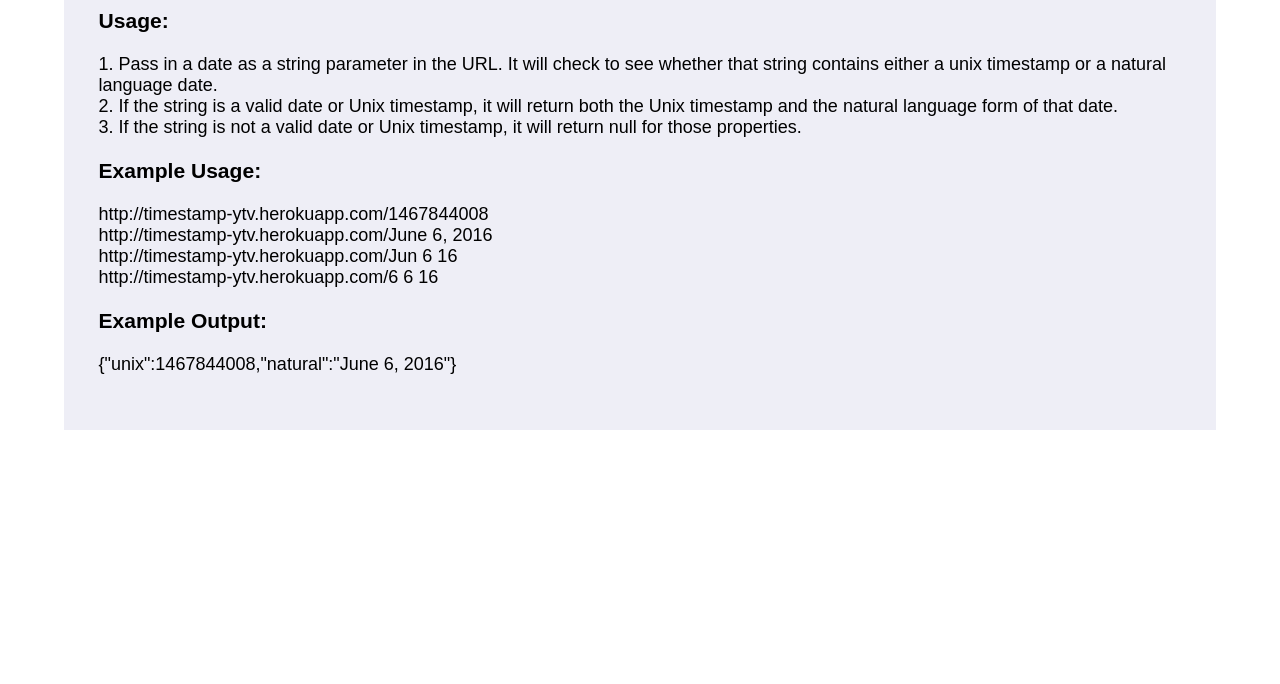
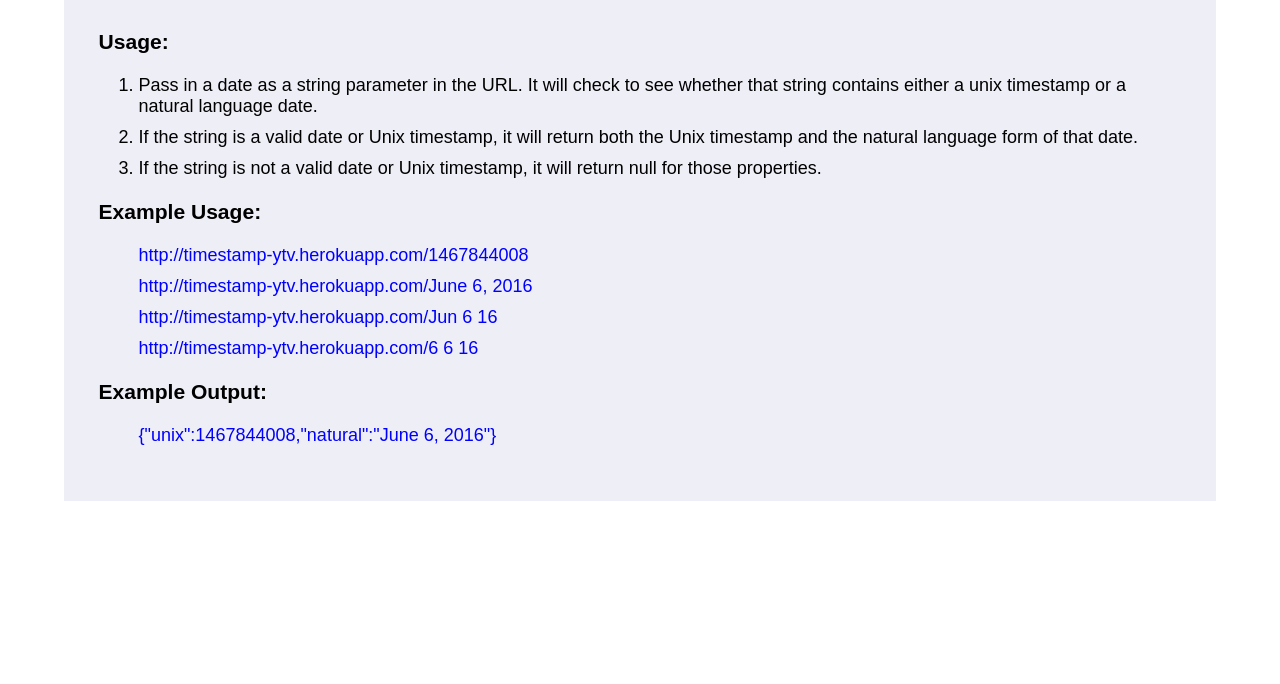
Before and after one commit to ytv/timestamp, a website: page public/index.html in a window 1280 px wide. Shown: the part 116-800 px from the top of the page. Drawn offline with Linux system fonts and the light colour scheme.

Commit message:
Refactored code
Changed tags to list items

```diff
--- a/public/index.html
+++ b/public/index.html
@@ -5,26 +5,30 @@
     <title>Timestamp Microservice</title>
 </head>
 <body>
+    <h1>Timestamp Microservice API</h1>
     <div class="content">
-        <h1>Timestamp Microservice API</h1>
         <section class="usage">
             <h3>Usage:</h3>
-            1. Pass in a date as a string parameter in the URL.  It will check to see whether that string contains either a unix timestamp or a natural language date.<br>
-            2. If the string is a valid date or Unix timestamp, it will return both the Unix timestamp and the natural language form of that date.<br>
-            3. If the string is not a valid date or Unix timestamp, it will return null for those properties.
+            <ol>
+                <li>Pass in a date as a string parameter in the URL.  It will check to see whether that string contains either a unix timestamp or a natural language date.</li>
+                <li>If the string is a valid date or Unix timestamp, it will return both the Unix timestamp and the natural language form of that date.</li>
+                <li>If the string is not a valid date or Unix timestamp, it will return null for those properties.</li>
+            </ol>
         </section>
         <section class="example-usage">
             <h3>Example Usage:</h3>
-            <p class="sample">
-                http://timestamp-ytv.herokuapp.com/1467844008<br>
-                http://timestamp-ytv.herokuapp.com/June 6, 2016<br>
-                http://timestamp-ytv.herokuapp.com/Jun 6 16<br>
-                http://timestamp-ytv.herokuapp.com/6 6 16<br>
-            </p>
+            <ul>
+                <li>http://timestamp-ytv.herokuapp.com/1467844008</li>
+                <li>http://timestamp-ytv.herokuapp.com/June 6, 2016</li>
+                <li>http://timestamp-ytv.herokuapp.com/Jun 6 16</li>
+                <li>http://timestamp-ytv.herokuapp.com/6 6 16</li>
+            </ul>
         </section>
         <section class="example-output">
             <h3>Example Output:</h3>
-            <p class="sample">{"unix":1467844008,"natural":"June 6, 2016"}<p>
+            <ul>
+                <li>{"unix":1467844008,"natural":"June 6, 2016"}</li>
+            </ul>
         </section>
     </div>
 
```
